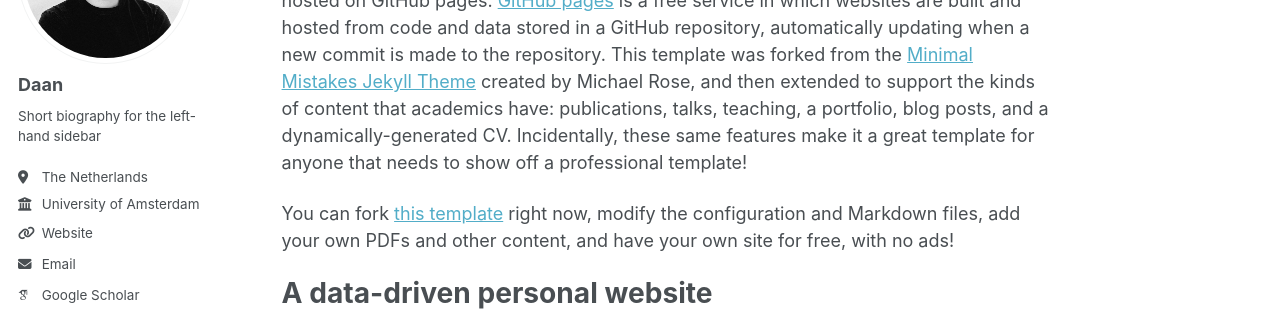
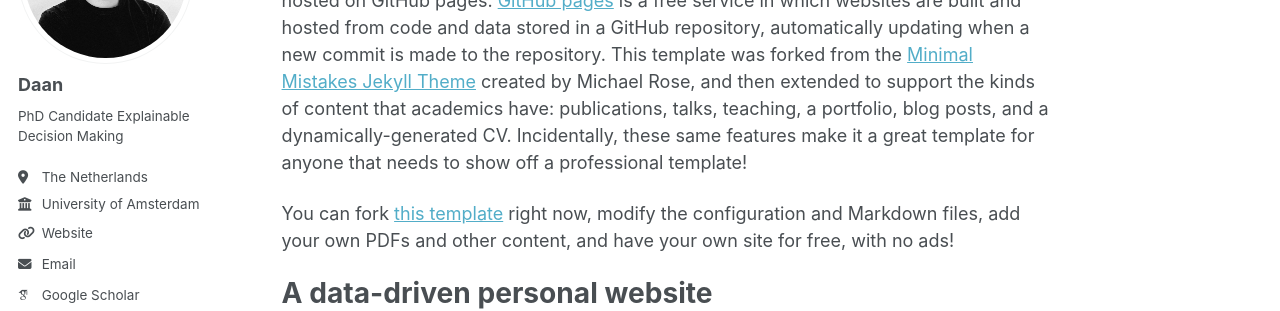
Before and after one commit to daanotto/daanotto.github.io, a Jekyll site: the page built from _pages/about.md, in a window 1280 px wide. Shown: the part 211-522 px from the top of the page. Built offline with Jekyll 4.4.1, drawn with Linux system fonts in a browser that asks for light colours; some web fonts are replaced; a script bundle is joined from its source files by our own code; library files that are not in the unit come from our copies.

Commit message:
Update _config.yml

```diff
--- a/_config.yml
+++ b/_config.yml
@@ -26,7 +26,7 @@ author:
   avatar           : "Profile_2026_square.jpg"
   name             : "Daan"
   pronouns         : # example: "he/him"
-  bio              : "Short biography for the left-hand sidebar"
+  bio              : "PhD Candidate Explainable Decision Making"
   location         : "The Netherlands"
   employer         : "University of Amsterdam"
   uri              : "https://www.uva.nl/profiel/o/t/d.otto/d.otto.html"
```
